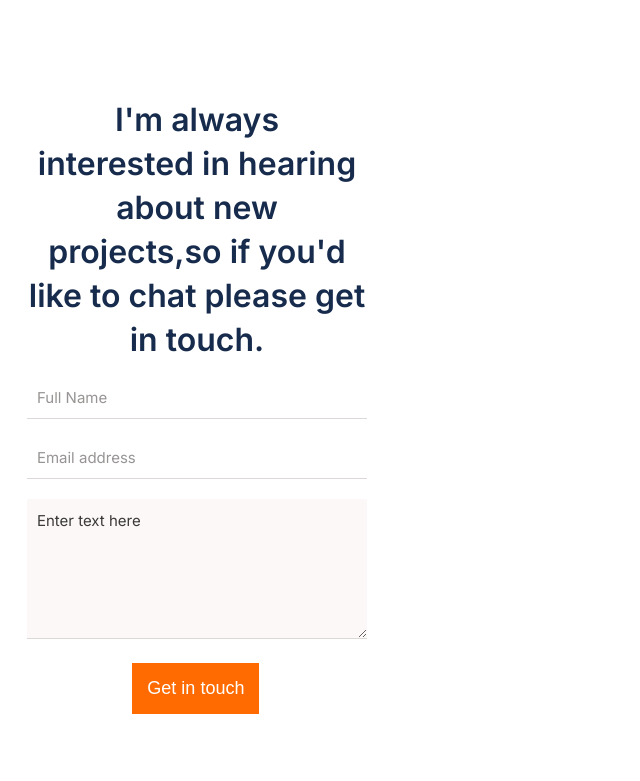
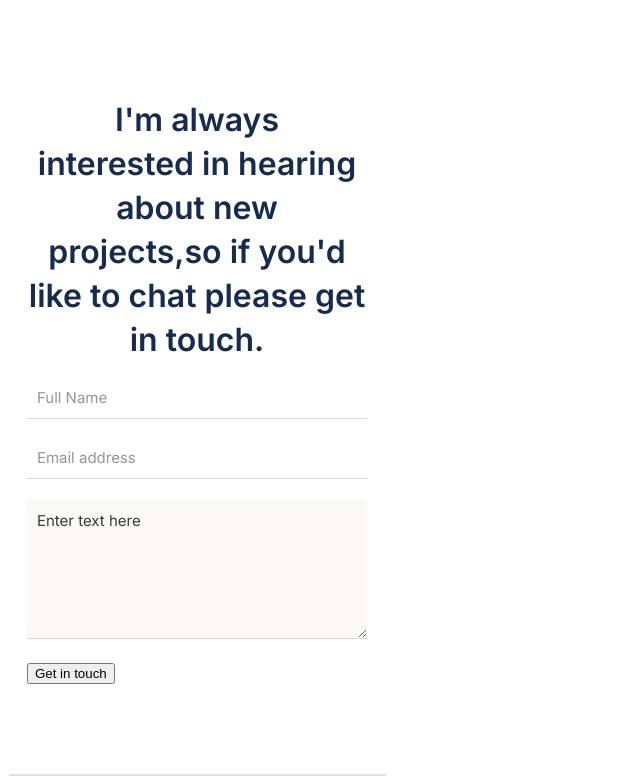
Before and after one commit to AhmadiGu/Portfolio, a website: page contact.html in a window 1280 px wide. Shown: the top 781 px of the page, without its empty margins (0-640 px from the left). Drawn offline with Linux system fonts and the light colour scheme.

```diff
--- a/contactStyle.css
+++ b/contactStyle.css
@@ -68,32 +68,6 @@
   color: #3c3a39;
 }
 
-button.touch {
-  border: none;
-  outline: none;
-  color: #fff;
-  background: #ff6b00;
-  padding: 15px;
-  font-size: 18px;
-  margin-left: 31%;
-  margin-bottom: 40px;
-}
-
-button.touch:hover {
-  background: #fff5e1;
-  border: 1px solid #f55800;
-  color: #f55800;
-}
-
-button.touch:active {
-  background: #e05304;
-  color: #fff5e1;
-}
-
-button.touch:disabled {
-  background: #f4f1f0;
-  color: #5b5957;
-}
 
 section.contact hr {
   background: #dfe1e6;
```
